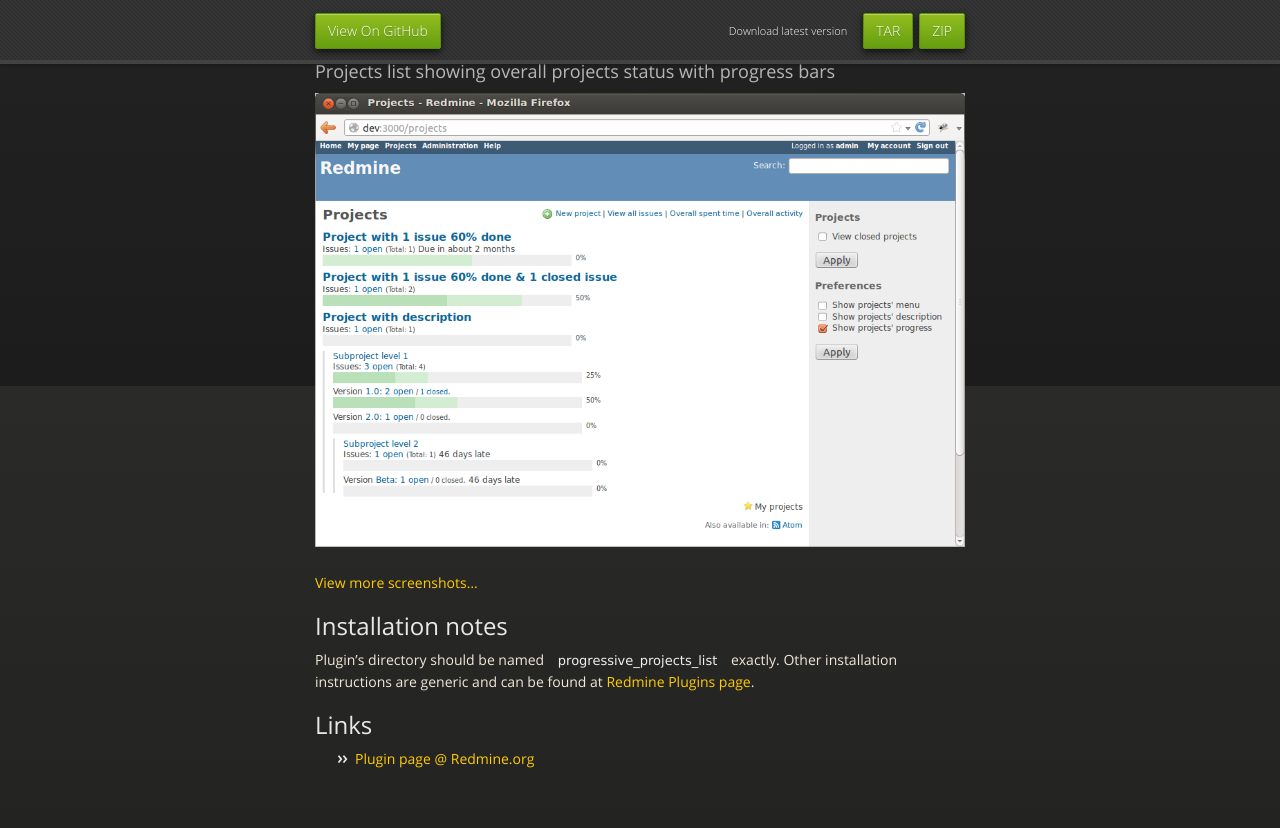
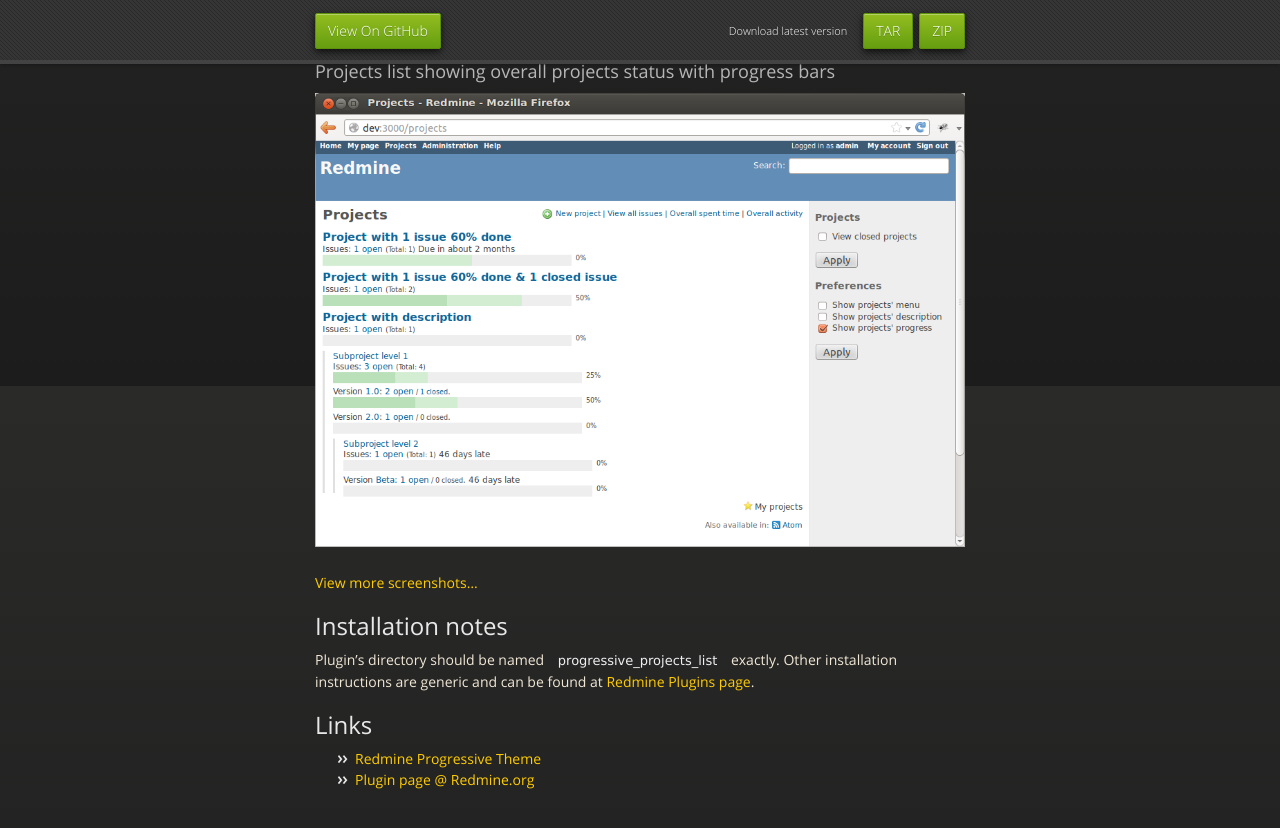
Before and after one commit to ergoserv/redmine-progressive-projects-list, a Jekyll site: the page built from index.md, in a window 1280 px wide and 900 px high, scrolled down 514 px. Shown: the top 828 px of the window. Built offline with Jekyll 4.4.1, drawn with Linux system fonts in a browser that asks for light colours; nearby versions of some CDN libraries.

Commit message:
Update index with link to progressive theme.

```diff
--- a/index.md
+++ b/index.md
@@ -35,4 +35,5 @@ Other installation instructions are generic and can be found at [Redmine Plugins
 Links
 -----
 
+- [Redmine Progressive Theme](http://stgeneral.github.io/redmine-progressive-theme/)
 - [Plugin page @ Redmine.org](http://www.redmine.org/plugins/progressive-projects-list)
```
